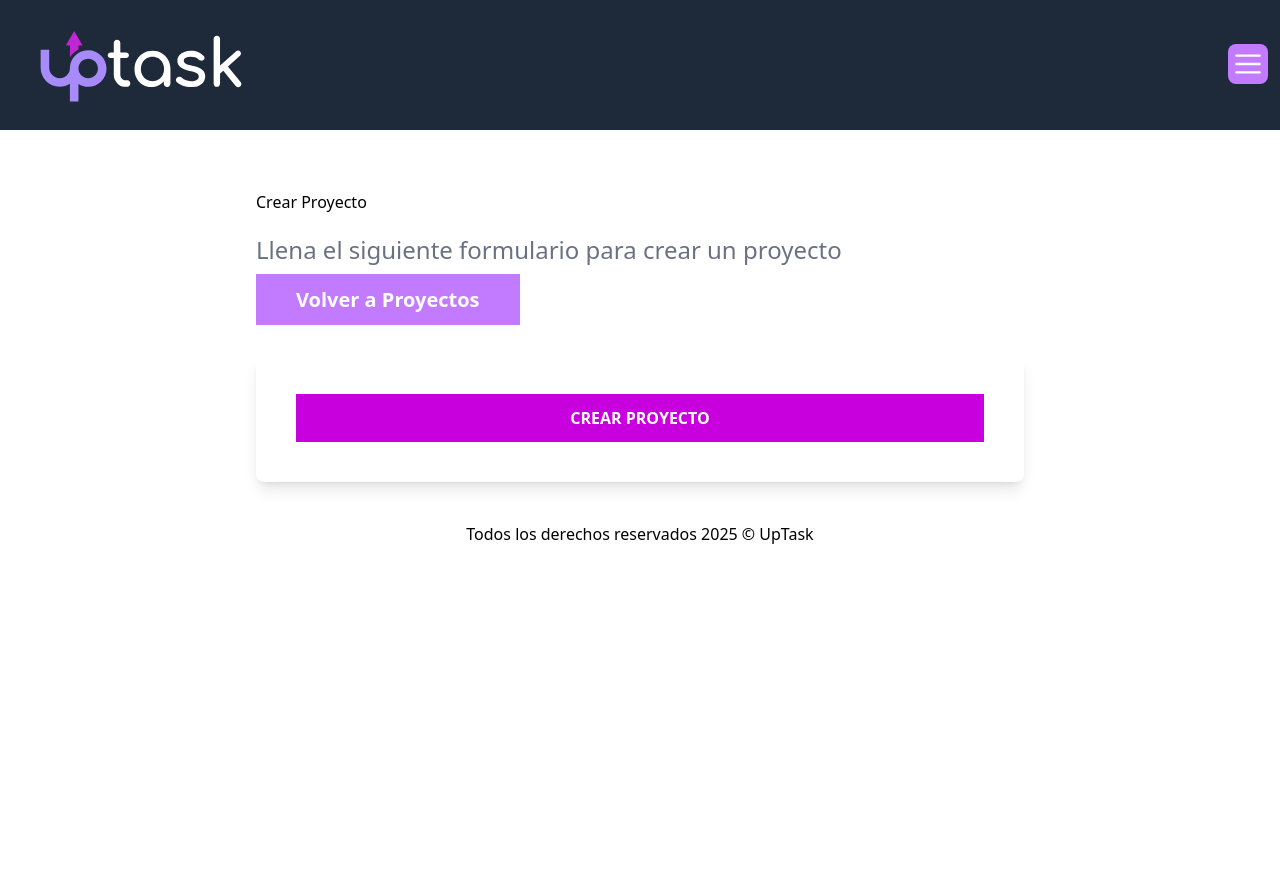
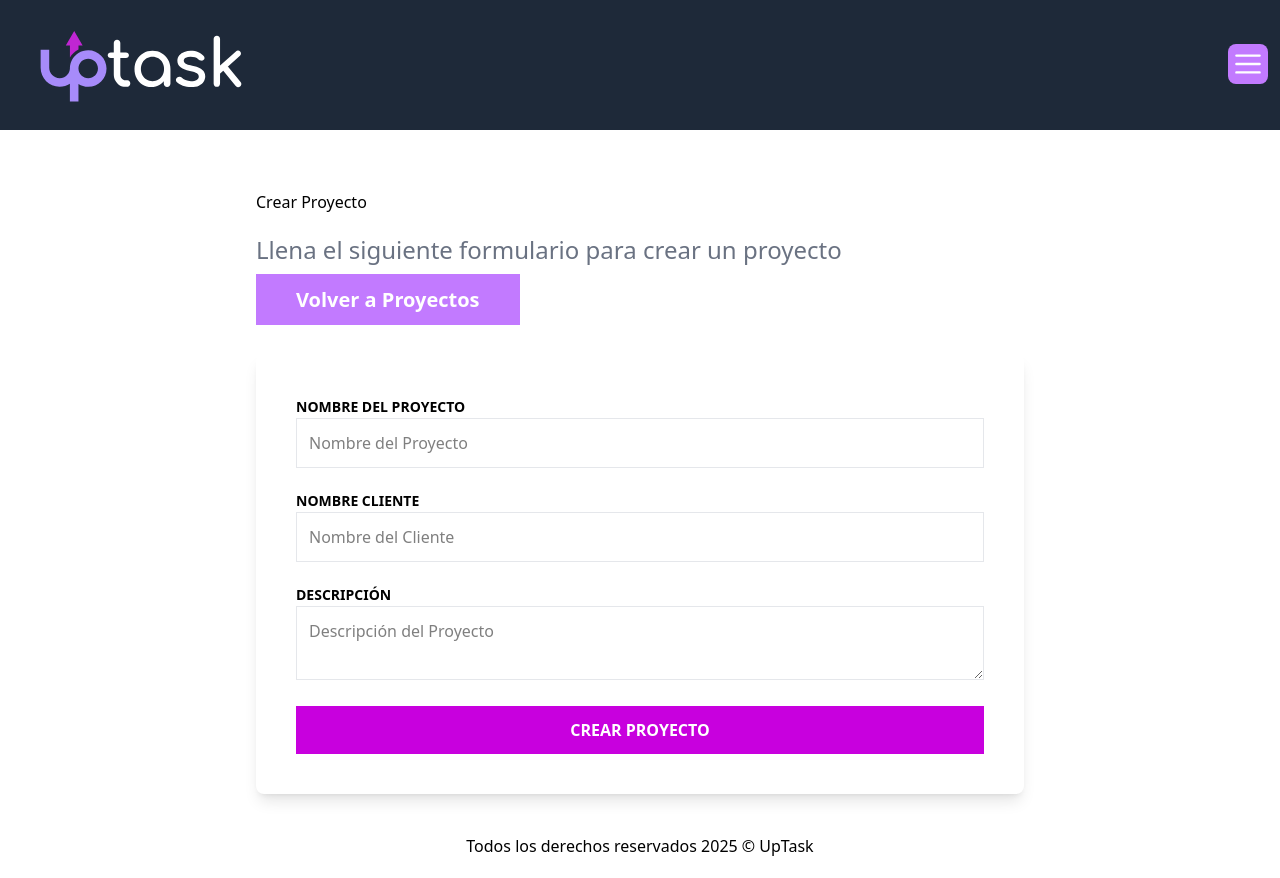
Before and after one commit to jhofrandev/uptask-frontend, a React app: page /projects/create in a window 1280 px wide. Before the commit the page ends 800 px from the top, so only its background shows below. Built offline with nearby package versions, Linux system fonts and the light colour scheme; the HTML template or start-up script is replaced by a standard one.

Commit message:
feat: implement project creation form with validation and error handling

```diff
--- a/package.json
+++ b/package.json
@@ -13,11 +13,13 @@
     "@headlessui/react": "^2.2.6",
     "@heroicons/react": "^2.2.0",
     "@tailwindcss/vite": "^4.1.11",
+    "axios": "^1.11.0",
     "react": "^19.1.0",
     "react-dom": "^19.1.0",
     "react-hook-form": "^7.61.1",
     "react-router-dom": "^7.7.1",
-    "tailwindcss": "^4.1.11"
+    "tailwindcss": "^4.1.11",
+    "zod": "^4.0.14"
   },
   "devDependencies": {
     "@eslint/js": "^9.30.1",
--- /dev/null
+++ b/src/components/ErrorMessage.tsx
@@ -0,0 +1,11 @@
+export default function ErrorMessage({
+  children,
+}: {
+  children: React.ReactNode;
+}) {
+  return (
+    <div className="text-center my-4 bg-red-100 text-red-600 font-bold p-3 uppercase text-sm">
+      {children}
+    </div>
+  );
+}
--- /dev/null
+++ b/src/components/projects/ProjectForm.tsx
@@ -0,0 +1,70 @@
+import ErrorMessage from "../ErrorMessage";
+import type { ProjectFormData } from "types";
+import type { FieldErrors, UseFormRegister } from "react-hook-form";
+
+type ProjectFormProps = {
+  register: UseFormRegister<ProjectFormData>;
+  errors: FieldErrors<ProjectFormData>;
+};
+
+export default function ProjectForm({ errors, register }: ProjectFormProps) {
+  return (
+    <>
+      <div className="mb-5 space-y-3">
+        <label htmlFor="projectName" className="text-sm uppercase font-bold">
+          Nombre del Proyecto
+        </label>
+        <input
+          id="projectName"
+          className="w-full p-3  border border-gray-200"
+          type="text"
+          placeholder="Nombre del Proyecto"
+          {...register("projectName", {
+            required: "El Titulo del Proyecto es obligatorio",
+          })}
+        />
+
+        {errors.projectName && (
+          <ErrorMessage>{errors.projectName.message}</ErrorMessage>
+        )}
+      </div>
+
+      <div className="mb-5 space-y-3">
+        <label htmlFor="clientName" className="text-sm uppercase font-bold">
+          Nombre Cliente
+        </label>
+        <input
+          id="clientName"
+          className="w-full p-3  border border-gray-200"
+          type="text"
+          placeholder="Nombre del Cliente"
+          {...register("clientName", {
+            required: "El Nombre del Cliente es obligatorio",
+          })}
+        />
+
+        {errors.clientName && (
+          <ErrorMessage>{errors.clientName.message}</ErrorMessage>
+        )}
+      </div>
+
+      <div className="mb-5 space-y-3">
+        <label htmlFor="description" className="text-sm uppercase font-bold">
+          Descripción
+        </label>
+        <textarea
+          id="description"
+          className="w-full p-3  border border-gray-200"
+          placeholder="Descripción del Proyecto"
+          {...register("description", {
+            required: "Una descripción del proyecto es obligatoria",
+          })}
+        />
+
+        {errors.description && (
+          <ErrorMessage>{errors.description.message}</ErrorMessage>
+        )}
+      </div>
+    </>
+  );
+}
--- /dev/null
+++ b/src/lib/axios.ts
@@ -0,0 +1,7 @@
+import axios from "axios";
+
+const api = axios.create({
+  baseURL: import.meta.env.VITE_API_URL,
+});
+
+export default api;
--- /dev/null
+++ b/src/types/index.ts
@@ -0,0 +1,14 @@
+import { z } from "zod";
+
+/** Projects */
+export const porjectSchema = z.object({
+  _id: z.string(),
+  projectName: z.string(),
+  clientName: z.string(),
+  description: z.string(),
+});
+export type Project = z.infer<typeof porjectSchema>;
+export type ProjectFormData = Pick<
+  Project,
+  "projectName" | "clientName" | "description"
+>;
--- a/src/views/projects/CreateProjectView.tsx
+++ b/src/views/projects/CreateProjectView.tsx
@@ -1,8 +1,10 @@
 import { Link } from "react-router-dom";
 import { useForm } from "react-hook-form";
+import ProjectForm from "@/components/projects/ProjectForm";
+import type { ProjectFormData } from "types";
 
 export default function CreateProjectView() {
-  const initialValues = {
+  const initialValues: ProjectFormData = {
     projectName: "",
     clientName: "",
     description: "",
@@ -13,7 +15,7 @@
     formState: { errors },
   } = useForm({ defaultValues: initialValues });
 
-  const handleForm = (data) => {
+  const handleForm = (data: ProjectFormData) => {
     console.log(data);
   };
 
@@ -39,6 +41,8 @@
           onSubmit={handleSubmit(handleForm)}
           noValidate
         >
+          <ProjectForm register={register} errors={errors} />
+
           <input
             type="submit"
             value="Crear Proyecto"
```
Also changed, not shown: 1 other file (tests, documents, lock files or other folders).
